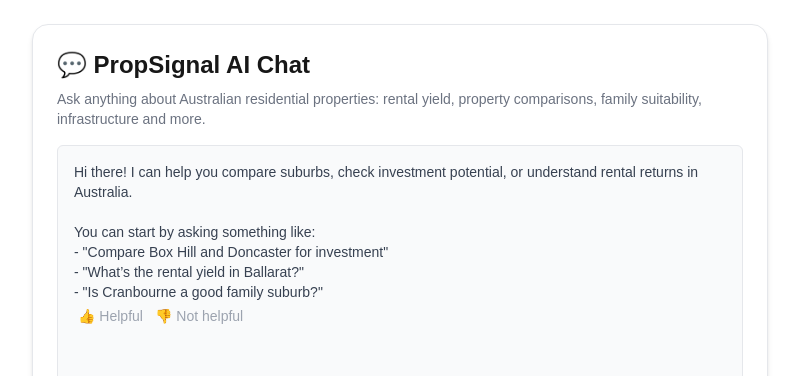
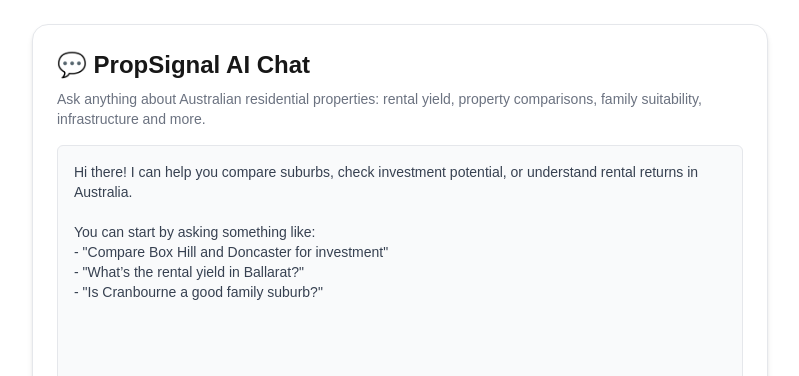
Before and after one commit to sudostar12/propsignal, a Next.js app: page /ai-chat in a window 1280 px wide. Shown: the top 376 px of the page, without its empty margins (240-1039 px from the left). Built offline with nearby package versions, Linux system fonts and the light colour scheme.

Commit message:
update: implement feedback loop in ai-chat

```diff
--- a/src/app/ai-chat/page.tsx
+++ b/src/app/ai-chat/page.tsx
@@ -83,12 +83,13 @@ export default function AIChatPage() {
               </div>
 
               {/* 🆕 Show feedback buttons under the most recent assistant message */}
-              {m.role === 'assistant' && i === messages.length - 1 && (
-                <div className="flex gap-3 text-sm text-gray-400 pl-1 mt-1">
-                  <button onClick={() => sendFeedback(m.uuid, 'positive')}>👍 Helpful</button>
-                  <button onClick={() => sendFeedback(m.uuid, 'negative')}>👎 Not helpful</button>
-                </div>
-              )}
+              {m.role === 'assistant' && i === messages.length - 1 && m.uuid && (
+  <div className="flex gap-3 text-sm text-gray-400 pl-1 mt-1">
+    <button onClick={() => sendFeedback(m.uuid, 'positive')}>👍 Helpful</button>
+    <button onClick={() => sendFeedback(m.uuid, 'negative')}>👎 Not helpful</button>
+  </div>
+)}
+
             </div>
           ))}
         </div>
```
